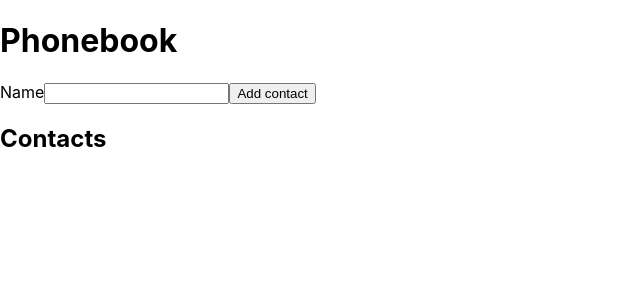
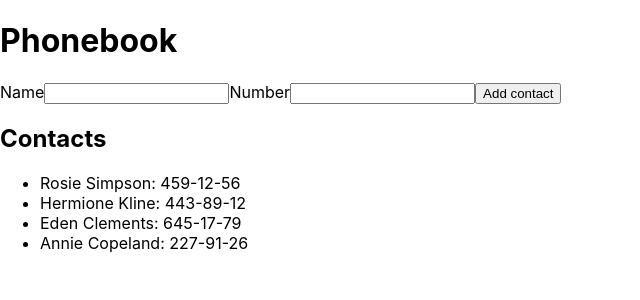
Before and after one commit to al-burlachenko/goit-react-hw-02-phonebook-old, a React (Create React App) app: page / in a window 1280 px wide. Shown: the top 300 px of the page, without its empty margins (0-640 px from the left). Built offline with nearby package versions, Linux system fonts and the light colour scheme.

Commit message:
moves all code in App.jsx according to task list

```diff
--- a/package.json
+++ b/package.json
@@ -6,6 +6,7 @@
     "@testing-library/jest-dom": "^5.16.1",
     "@testing-library/react": "^12.1.2",
     "@testing-library/user-event": "^13.5.0",
+    "nanoid": "^3.1.32",
     "react": "^17.0.2",
     "react-dom": "^17.0.2",
     "react-scripts": "5.0.0",
--- a/src/components/App/App.jsx
+++ b/src/components/App/App.jsx
@@ -1,36 +1,98 @@
 import React, { Component } from "react";
 import "./App.css";
-import ContactForm from "../ContactForm/ContactForm";
-import ContactList from "../ContactList/ContactList";
+// import ContactForm from "../ContactForm/ContactForm";
+// import ContactList from "../ContactList/ContactList";
+import { nanoid } from "nanoid";
 
 class App extends Component {
   state = {
-    contacts: [],
+    contacts: [
+      { id: "id-1", name: "Rosie Simpson", number: "459-12-56" },
+      { id: "id-2", name: "Hermione Kline", number: "443-89-12" },
+      { id: "id-3", name: "Eden Clements", number: "645-17-79" },
+      { id: "id-4", name: "Annie Copeland", number: "227-91-26" },
+    ],
+    filter: "",
     name: "",
+    number: "",
   };
 
-  addContact = (value) => {
-    this.setState((prevState) => {
-      prevState.contacts.push(value);
-    });
-    // return this.findContact(this.state.contacts);
+  handleChange = (e) => {
+    const { name, value } = e.currentTarget;
+
+    this.setState({ [name]: value });
   };
 
-  getContacts = () => {
-    console.log(this.state.contacts);
-    return this.state.contacts;
+  handleSubmit = (e) => {
+    e.preventDefault();
+    // this.props.onSubmit(this.state.name);
+    // console.log(this.state.name);
+    this.addContact(this.state);
+    this.reset();
+  };
+
+  addContact = (currState) => {
+    const { name, number } = currState;
+
+    const currentContact = {
+      id: nanoid(),
+      name: name,
+      number: number,
+    };
+
+    this.setState((prevState) => ({
+      contacts: [...prevState.contacts, currentContact],
+    }));
+    // console.log(currentContact);
+  };
+
+  reset = () => {
+    this.setState({ name: "", number: "" });
   };
 
   render() {
-    const contacts = this.getContacts();
+    // console.log("render", this.state.contacts);
+    const { contacts } = this.state;
 
     return (
       <>
         <h1>Phonebook</h1>
-        <ContactForm onSubmit={this.addContact} />
+        <form onSubmit={this.handleSubmit}>
+          <label>
+            Name
+            <input
+              type="text"
+              name="name"
+              pattern="^[a-zA-Zа-яА-Я]+(([' -][a-zA-Zа-яА-Я ])?[a-zA-Zа-яА-Я]*)*$"
+              title="Name may contain only letters, apostrophe, dash and spaces. For example Adrian, Jacob Mercer, Charles de Batz de Castelmore d'Artagnan"
+              required
+              onChange={this.handleChange}
+              value={this.state.name}
+            />
+          </label>
+
+          <label>
+            Number
+            <input
+              type="tel"
+              name="number"
+              pattern="\+?\d{1,4}?[-.\s]?\(?\d{1,3}?\)?[-.\s]?\d{1,4}[-.\s]?\d{1,4}[-.\s]?\d{1,9}"
+              title="Phone number must be digits and can contain spaces, dashes, parentheses and can start with +"
+              required
+              onChange={this.handleChange}
+              value={this.state.number}
+            />
+          </label>
+          <button type="submit">Add contact</button>
+        </form>
 
         <h2>Contacts</h2>
-        <ContactList contacts={contacts} />
+        <ul>
+          {contacts.map((contact) => {
+            const { name, number, id } = contact;
+            return <li key={id}>{name + ": " + number}</li>;
+          })}
+        </ul>
       </>
     );
   }
--- a/src/components/ContactForm/ContactForm.jsx
+++ b/src/components/ContactForm/ContactForm.jsx
@@ -1,46 +1,15 @@
-import React, { Component } from "react";
+// import React, { Component } from "react";
 
-class ContactForm extends Component {
-  state = {
-    value: "",
-  };
+// class ContactForm extends Component {
+//   state = {
+//     value: "",
+//   };
 
-  handleSubmit = (e) => {
-    e.preventDefault();
-    // console.log(this.state);
+//   render() {
+//     return (
 
-    this.props.onSubmit(this.state.value);
-    this.reset();
-  };
+//     );
+//   }
+// }
 
-  handleChange = (e) => {
-    // console.log(e.currentTarget.value);
-    this.setState({ value: e.currentTarget.value });
-  };
-
-  reset = () => {
-    this.setState({ value: "" });
-  };
-
-  render() {
-    return (
-      <form onSubmit={this.handleSubmit}>
-        <label>
-          Name
-          <input
-            type="text"
-            name="name"
-            pattern="^[a-zA-Zа-яА-Я]+(([' -][a-zA-Zа-яА-Я ])?[a-zA-Zа-яА-Я]*)*$"
-            title="Name may contain only letters, apostrophe, dash and spaces. For example Adrian, Jacob Mercer, Charles de Batz de Castelmore d'Artagnan"
-            required
-            onChange={this.handleChange}
-            value={this.state.value}
-          />
-        </label>
-        <button type="submit">Add contact</button>
-      </form>
-    );
-  }
-}
-
-export default ContactForm;
+// export default ContactForm;
--- a/src/components/ContactList/ContactList.jsx
+++ b/src/components/ContactList/ContactList.jsx
@@ -1,16 +1,11 @@
-import React, { Component } from "react";
+// import React, { Component } from "react";
 
-class ContactList extends Component {
-  render() {
-    return (
-      <ul>
-        {this.props.contacts.map((contact) => {
-          //   console.log("тип работаю");
-          return <li>{contact}</li>;
-        })}
-      </ul>
-    );
-  }
-}
+// class ContactList extends Component {
+//   render() {
+//     return (
 
-export default ContactList;
+//     );
+//   }
+// }
+
+// export default ContactList;
```
Also changed, not shown: 2 other files (tests, documents, lock files or other folders).
